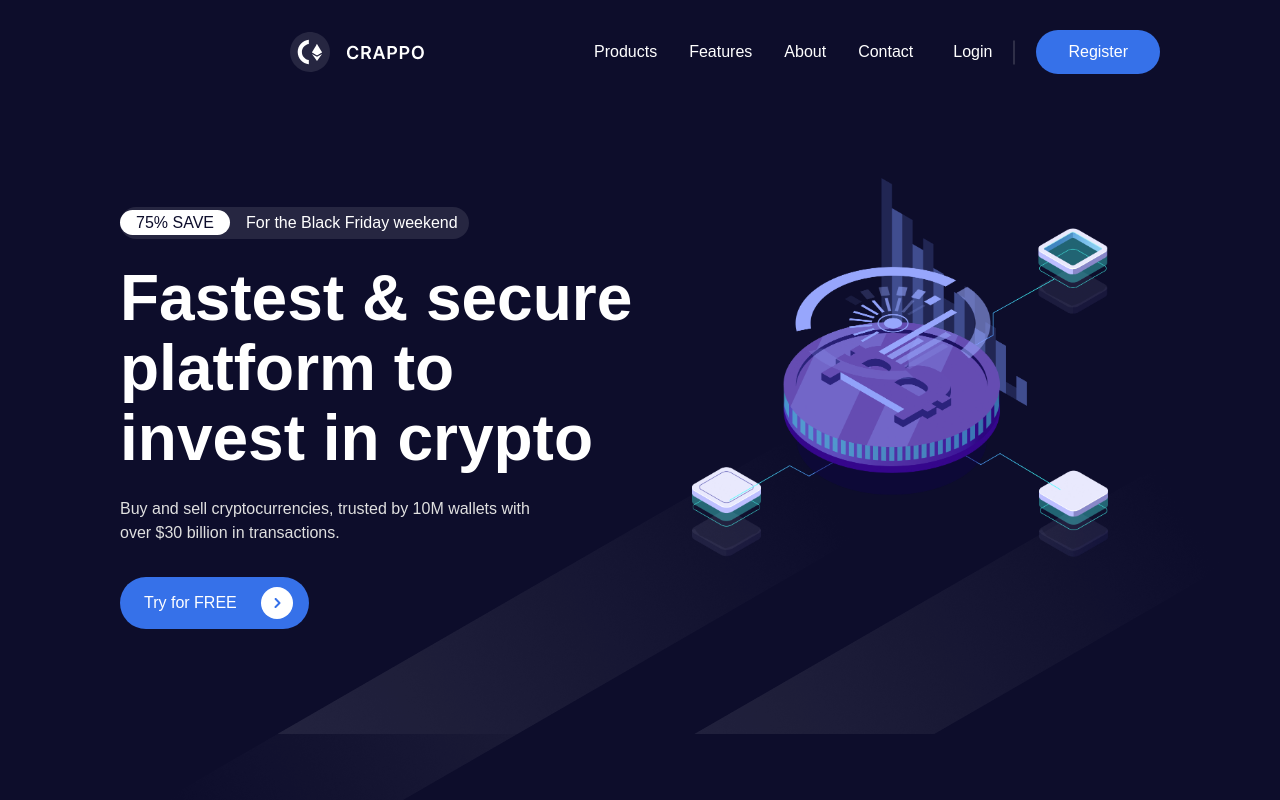
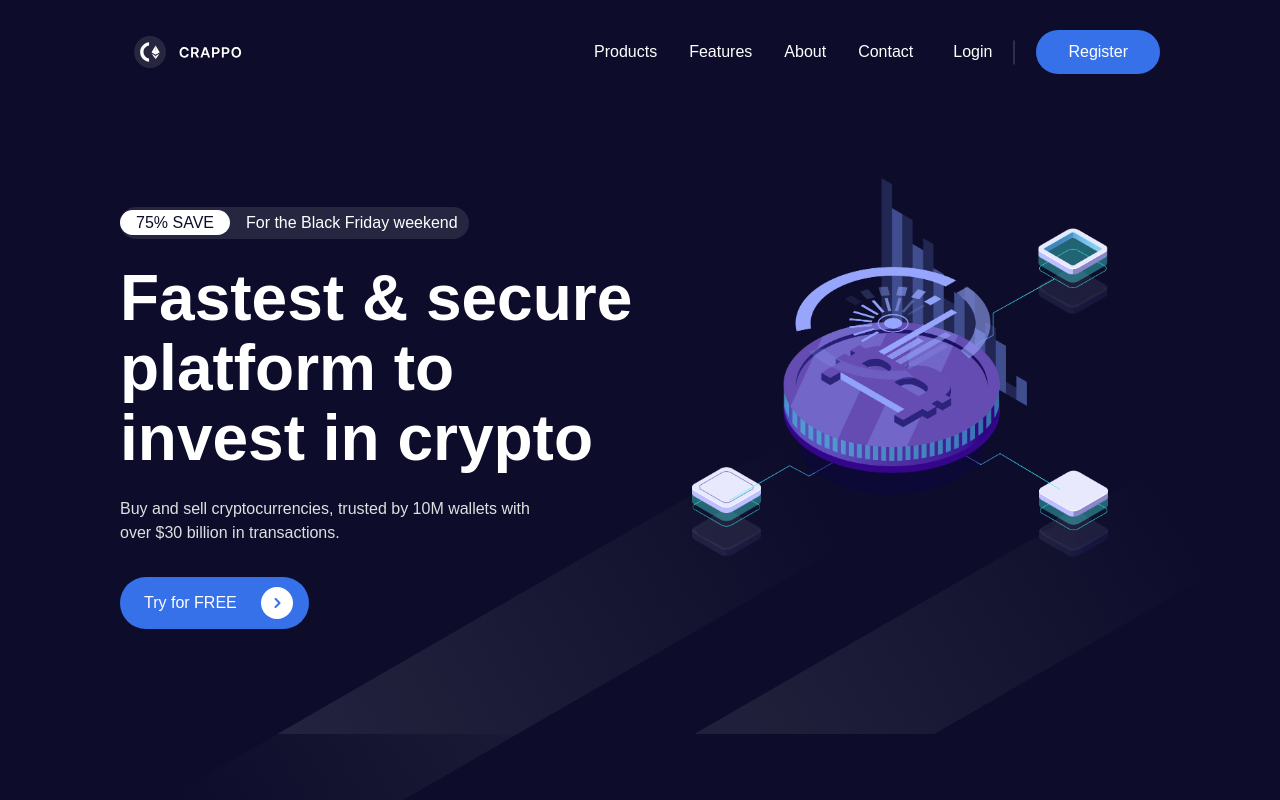
Before and after one commit to Aliiiu/fend-test, a React (Create React App) app: page / in a window 1280 px wide. Shown: the top 800 px of the page. Built offline with nearby package versions, Linux system fonts and the light colour scheme.

Commit message:
ready to submit

```diff
--- a/src/component/Layout/Footer.tsx
+++ b/src/component/Layout/Footer.tsx
@@ -1,7 +1,7 @@
 const Footer = () => {
 	return (
-		<footer className=' bg-[#0D0D2B]'>
-			<div className='container bg-[#0D0D2B] px-4 md:px-[40px] lg:px-[60px] py-[40px] xl:px-[120px] xl:pt-[80px]'>
+		<footer className=' bg-deepBlue'>
+			<div className='container bg-[deep] px-4 md:px-[40px] lg:px-[60px] py-[40px] xl:px-[120px] xl:pt-[80px]'>
 				<div className='flex flex-col gap-6 lg:justify-between lg:flex-row'>
 					<div className='mx-auto lg:mx-0 flex-start'>
 						<a href='/'>
--- a/src/component/Layout/Header.tsx
+++ b/src/component/Layout/Header.tsx
@@ -8,7 +8,9 @@ const Header = () => {
 	return (
 		<div className='container px-4 py-4 md:px-[40px] md:py-[20px] lg:px-[60px] xl:px-[120px] xl:pt-[30px]'>
 			<header className='flex items-center justify-between'>
-				<img src='/images/Logo.svg' alt='' width={135} height='40px' />
+				<a href="'">
+					<img src='/images/Logo.svg' alt='' />
+				</a>
 				<nav>
 					<div className='hidden lg:flex lg:visible gap-[40px]'>
 						<ul className='flex font-normal items-center gap-[32px]'>
```
